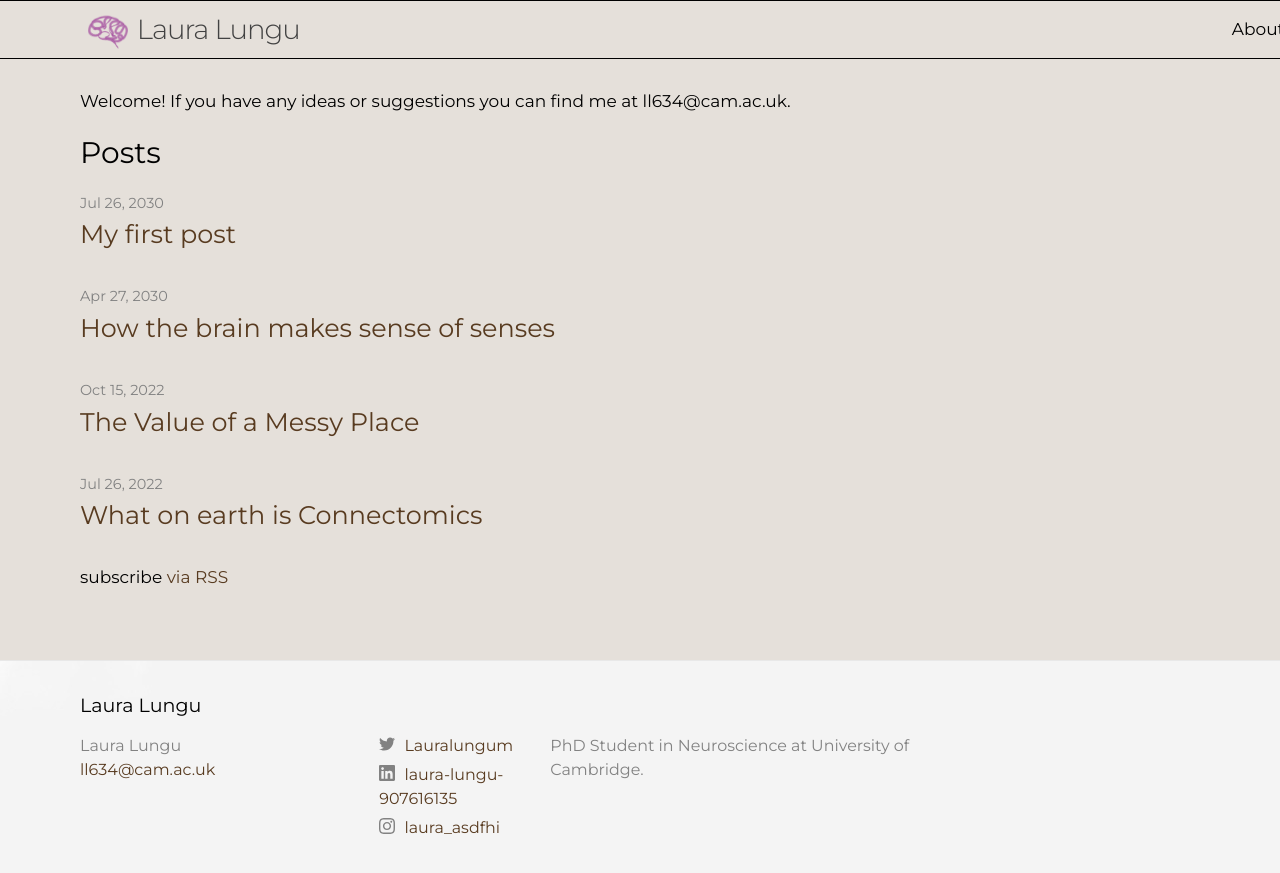
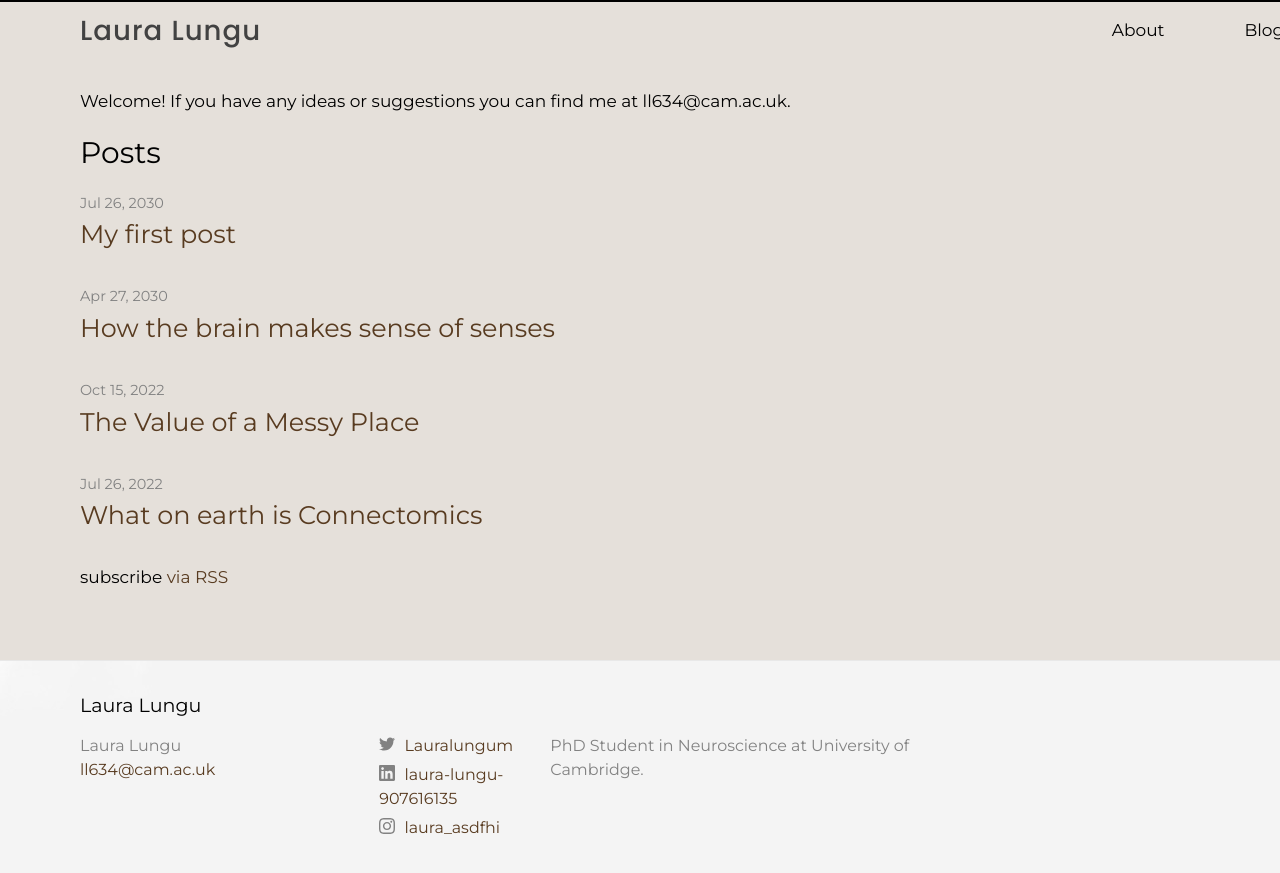
Before and after one commit to lauralungum/minima.webpage, a Jekyll site: the page built from index.markdown, in a window 1280 px wide. Shown: the top 873 px of the page. Built offline with Jekyll 4.4.1, drawn with Linux system fonts in a browser that asks for light colours; some web fonts are replaced.

Commit message:
appearance change

```diff
--- a/_includes/head.html
+++ b/_includes/head.html
@@ -10,8 +10,20 @@
   {%- if jekyll.environment == 'production' and site.google_analytics -%}
     {%- include google-analytics.html -%}
   {%- endif -%}
-  <!--new font--->
+  <!--new font, Montserrat--->
   <link rel="preconnect" href="https://fonts.googleapis.com">
   <link rel="preconnect" href="https://fonts.gstatic.com" crossorigin>
   <link href="https://fonts.googleapis.com/css2?family=Montserrat:ital,wght@0,100..900;1,100..900&display=swap" rel="stylesheet">
+  <!--title font,Poppins --->
+  <link rel="preconnect" href="https://fonts.googleapis.com">
+  <link rel="preconnect" href="https://fonts.gstatic.com" crossorigin>
+  <link href="https://fonts.googleapis.com/css2?family=Poppins:ital,wght@0,400;0,500;0,600;0,700;0,800;0,900;1,100;1,200;1,300;1,400;1,500;1,600;1,700;1,800;1,900&display=swap" rel="stylesheet">
+  <!--title font,Imbue --->
+  <link rel="preconnect" href="https://fonts.googleapis.com">
+  <link rel="preconnect" href="https://fonts.gstatic.com" crossorigin>
+  <link href="https://fonts.googleapis.com/css2?family=Imbue:opsz,wght@10..100,100..900&family=Poppins:ital,wght@0,100;0,200;0,300;0,400;0,500;0,600;0,700;0,800;0,900;1,100;1,200;1,300;1,400;1,500;1,600;1,700;1,800;1,900&display=swap" rel="stylesheet">
+  <!--title font,Bebas Neue --->
+  <link rel="preconnect" href="https://fonts.googleapis.com">
+  <link rel="preconnect" href="https://fonts.gstatic.com" crossorigin>
+  <link href="https://fonts.googleapis.com/css2?family=Bebas+Neue&family=Imbue:opsz,wght@10..100,100..900&family=Poppins:ital,wght@0,100;0,200;0,300;0,400;0,500;0,600;0,700;0,800;0,900;1,100;1,200;1,300;1,400;1,500;1,600;1,700;1,800;1,900&display=swap" rel="stylesheet">
 </head>
--- a/_sass/minima.scss
+++ b/_sass/minima.scss
@@ -52,3 +52,11 @@
   "minima/layout",
   "minima/syntax-highlighting"
 ;
+
+
+//add .site-title class, to change font of title
+.site-title {
+  font-family: 'Poppins', sans-serif;
+  font-weight: 500; // Makes the text bold
+
+}
--- a/_sass/minima/_layout.scss
+++ b/_sass/minima/_layout.scss
@@ -2,8 +2,8 @@
  * Site header
  */
 .site-header {
-  border-top: 1px solid #000000;
-  border-bottom: 1px solid #000000;
+  border-top: 2px solid #000000;
+  border-bottom: 0px solid #000000;
   min-height: $spacing-unit * 1.865;
   // Positioning context for the mobile navigation icon
   position: relative;
@@ -13,8 +13,9 @@
   @include relative-font-size(1.625);
   font-weight: 300;
   line-height: $base-line-height * $base-font-size * 2.25;
-  letter-spacing: -1px;
+  letter-spacing: 1px;
   margin-bottom: 0;
+  margin-left: 0 ;
   float: left;
 
   &,
@@ -41,7 +42,7 @@
 
     // Gaps between nav items, but not on the last one
     &:not(:last-child) {
-      margin-right: 20px;
+      margin-right: 80px;
     }
   }
 
```
Also changed, not shown: _includes/header.html (+3 -5 lines).
